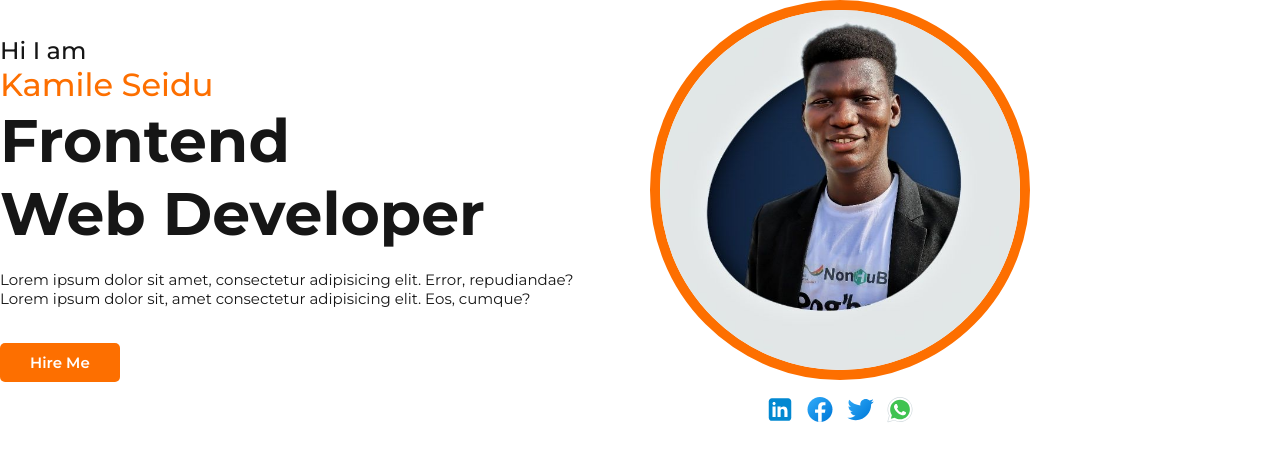
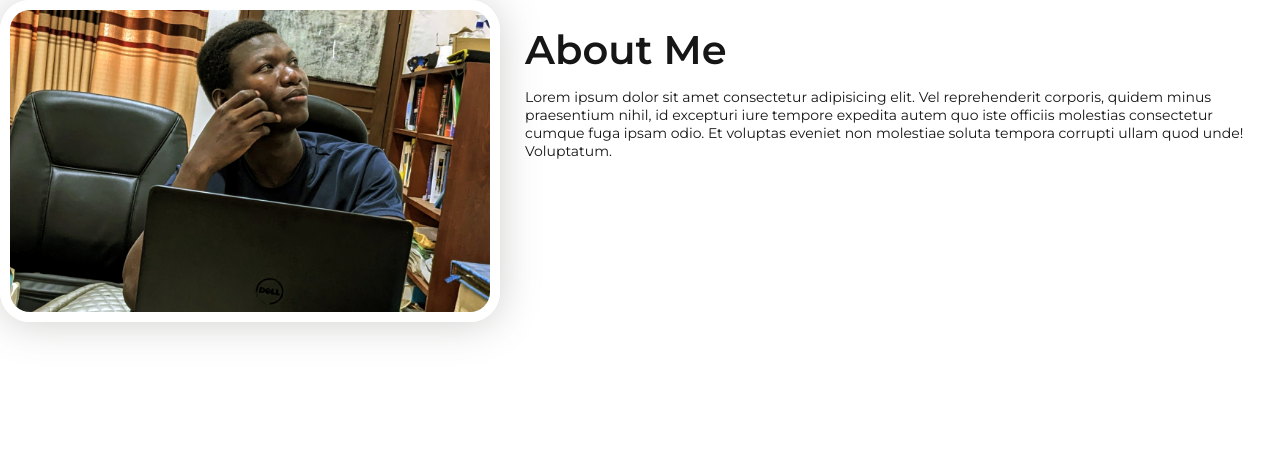
Before and after one commit to KamileSeidu/portfolio, a React (Vite) app: page / in a window 1280 px wide. Shown: the top 460 px of the page. Built offline with nearby package versions, Linux system fonts and the light colour scheme.

Commit message:
created the about section for the homepage

```diff
--- a/src/App.jsx
+++ b/src/App.jsx
@@ -1,11 +1,14 @@
 // import MainNavigation from "./components/MainNavigation";
 
-import Hero from "./components/Hero";
+import AboutSection from "./components/AboutSection";
+
+// import Hero from "./components/Hero";
 
 function App() {
   return (
     <>
-      <Hero />
+      <AboutSection />
+      {/* <Hero /> */}
       {/* <MainNavigation /> */}
     </>
   );
--- /dev/null
+++ b/src/components/AboutSection.jsx
@@ -0,0 +1,20 @@
+import classes from "../components/AboutSection.module.css";
+import kamile2 from "../assets/kamile_2.jpg";
+
+export default function AboutSection() {
+  return (
+    <div className={classes.about}>
+      <img src={kamile2} alt="" />
+      <div className={`${classes["about-paragraph"]}`}>
+        <h1>About Me</h1>
+        <p>
+          Lorem ipsum dolor sit amet consectetur adipisicing elit. Vel
+          reprehenderit corporis, quidem minus praesentium nihil, id excepturi
+          iure tempore expedita autem quo iste officiis molestias consectetur
+          cumque fuga ipsam odio. Et voluptas eveniet non molestiae soluta
+          tempora corrupti ullam quod unde! Voluptatum.
+        </p>
+      </div>
+    </div>
+  );
+}
--- /dev/null
+++ b/src/components/AboutSection.module.css
@@ -0,0 +1,31 @@
+img {
+  width: 100%;
+  border: 10px solid white;
+  border-radius: 30px;
+  box-shadow: 0px 2px 40px 0px rgba(204, 203, 202, 0.9);
+}
+
+@media screen and (min-width: 1024px) {
+  .about {
+    display: flex;
+    flex-direction: row;
+  }
+
+  img {
+    max-width: 500px;
+  }
+
+  h1 {
+    margin: 0;
+    font-size: 4rem;
+    font-weight: 600;
+  }
+
+  p {
+    font-size: 1.4rem;
+  }
+
+  .about-paragraph {
+    padding: 2.5rem;
+  }
+}
```
